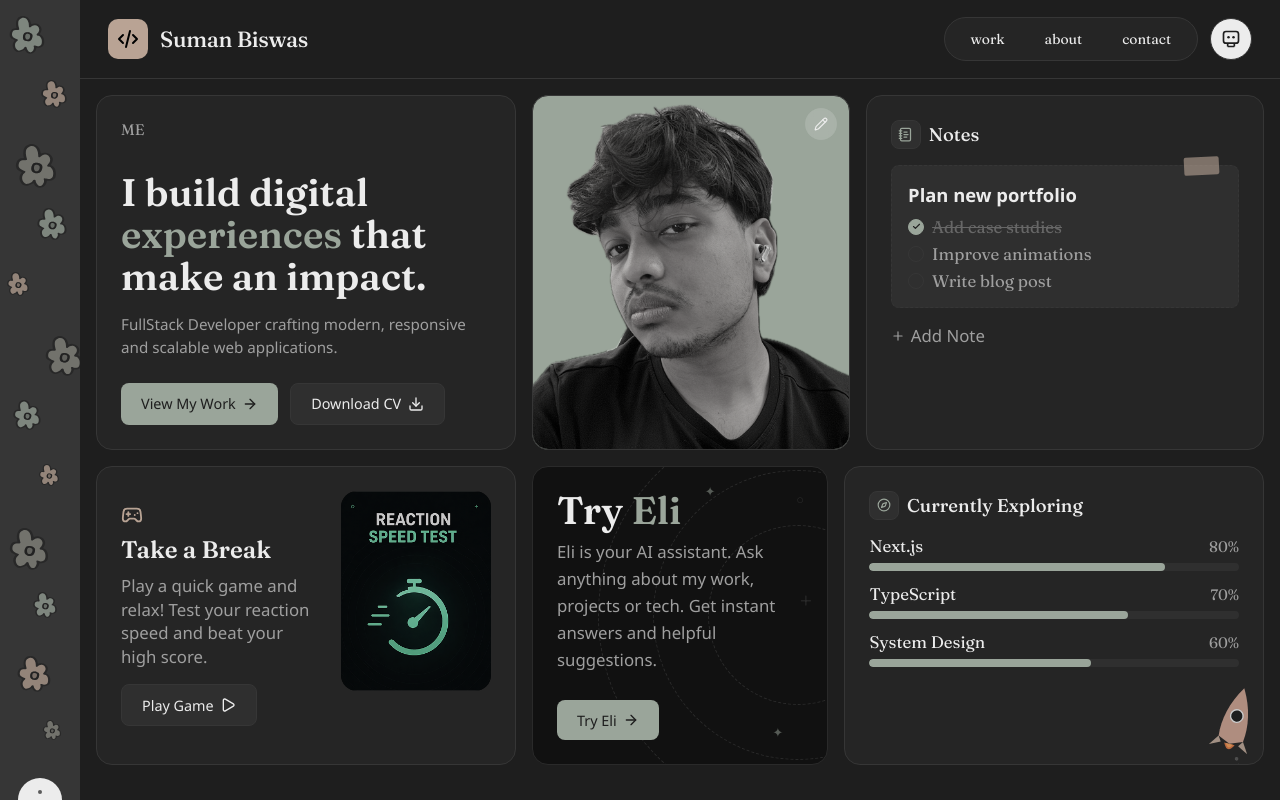
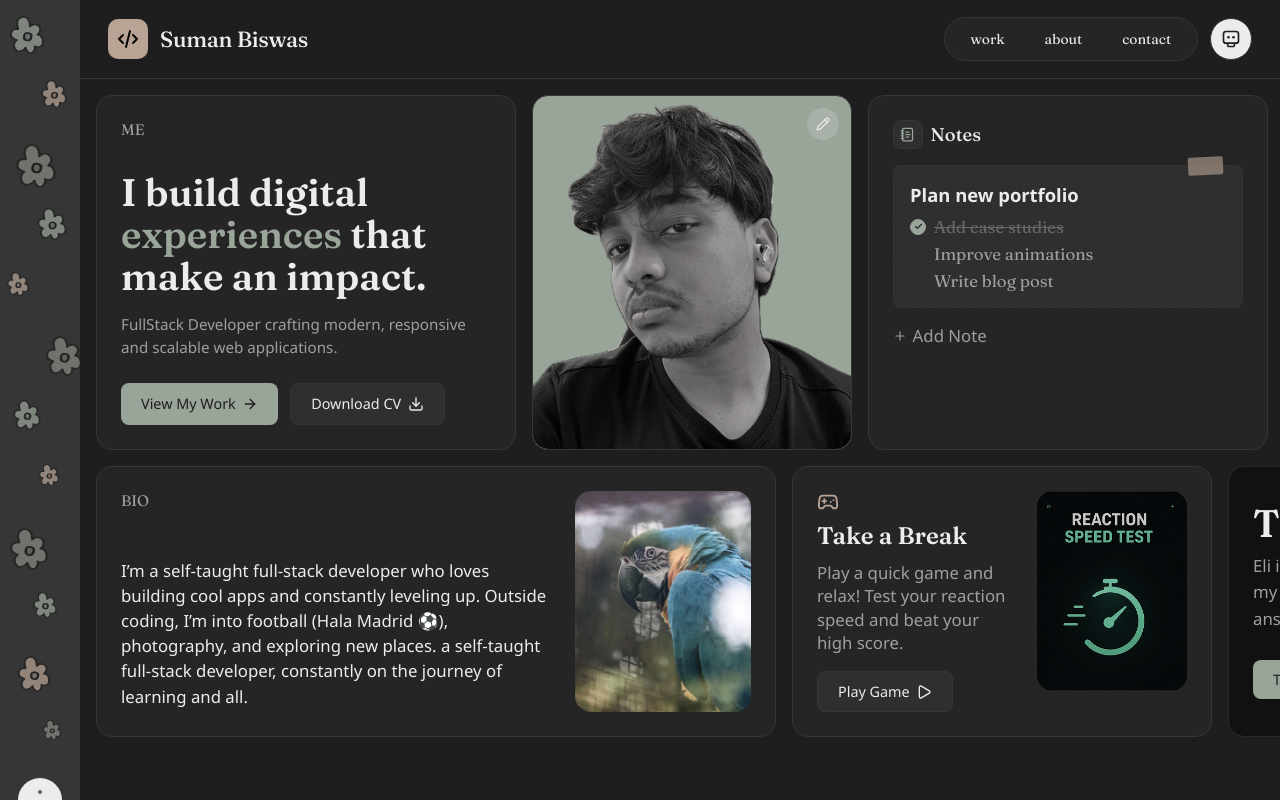
Before and after one commit to sumanbiswas7/sumanbiswas, a Next.js app: page / in a window 1280 px wide. Built offline with nearby package versions, Linux system fonts and the light colour scheme.

Commit message:
feat: bio card

```diff
--- a/src/components/BentoGrid/BentoGrid.module.scss
+++ b/src/components/BentoGrid/BentoGrid.module.scss
@@ -6,11 +6,18 @@
   display: flex;
   flex-direction: column;
   gap: 1rem;
+  overflow-x: auto;
+  scrollbar-width: none;
+
+  &::-webkit-scrollbar {
+    display: none;
+  }
 }
 
 .gridRow {
   display: flex;
   gap: 1rem;
+  width: max-content;
 }
 
 // CARD
@@ -67,6 +74,43 @@
   gap: 0.75rem;
   flex-wrap: wrap;
   margin-top: 0.5rem;
+}
+
+// BIO CARD
+.bioCard {
+  display: flex;
+  flex-direction: row;
+  align-items: stretch;
+  gap: 1.25rem;
+  max-width: 680px;
+}
+
+.bioLeft {
+  display: flex;
+  flex-direction: column;
+  gap: 1rem;
+  flex: 1;
+  justify-content: flex-start;
+}
+
+.bioDesc {
+  margin-top: 1rem;
+  font-size: $font-size-md;
+  color: $color-text-primary;
+}
+
+.bioParrotWrap {
+  position: relative;
+  align-self: stretch;
+  width: 11rem;
+  flex-shrink: 0;
+  border-radius: $border-radius-md;
+  overflow: hidden;
+}
+
+.bioParrotImg {
+  object-fit: cover;
+  object-position: center;
 }
 
 // NOTE CARD
--- a/src/components/BentoGrid/BentoGrid.tsx
+++ b/src/components/BentoGrid/BentoGrid.tsx
@@ -17,6 +17,7 @@ export default function BentoGrid() {
       </div>
 
       <div className={styles.gridRow}>
+        <BioCard />
         <PlayGameCard />
         <EliCard />
         <SkillsCard />
@@ -45,6 +46,30 @@ function MeCard() {
       <div className={styles.actions}>
         <Button label="View My Work" icon={ArrowRight} variant="primary" />
         <Button label="Download CV" icon={Download} variant="secondary" />
+      </div>
+    </Card>
+  );
+}
+
+function BioCard() {
+  return (
+    <Card className={styles.bioCard}>
+      <div className={styles.bioLeft}>
+        <span className={styles.cardTitle}>BIO</span>
+        <p className={`${styles.sub} ${styles.bioDesc}`}>
+          I’m a self-taught full-stack developer who loves building cool apps
+          and constantly leveling up. Outside coding, I’m into football (Hala
+          Madrid ⚽), photography, and exploring new places. a self-taught
+          full-stack developer, constantly on the journey of learning and all.
+        </p>
+      </div>
+      <div className={styles.bioParrotWrap}>
+        <Image
+          src="/photo-parrot.png"
+          alt="Parrot"
+          fill
+          className={styles.bioParrotImg}
+        />
       </div>
     </Card>
   );
```
Also changed, not shown: public/photo-parrot.png (added).
